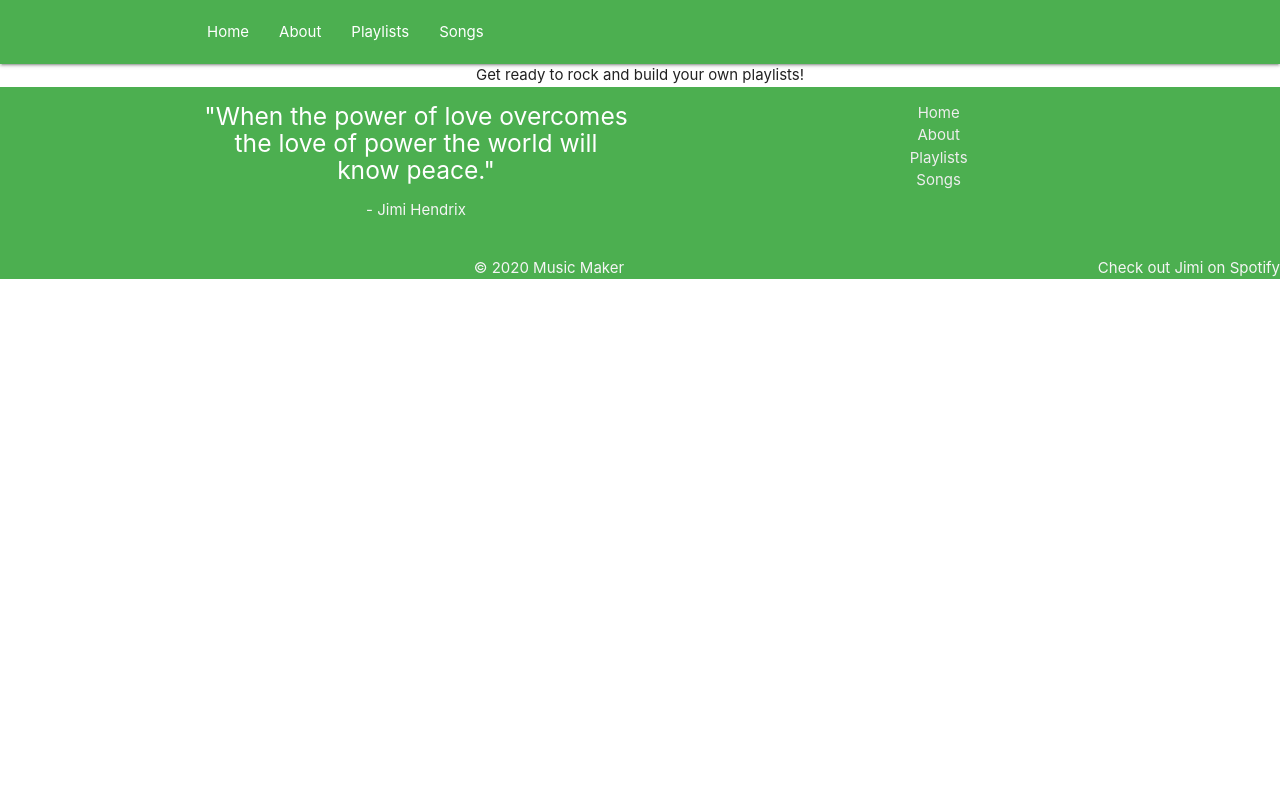
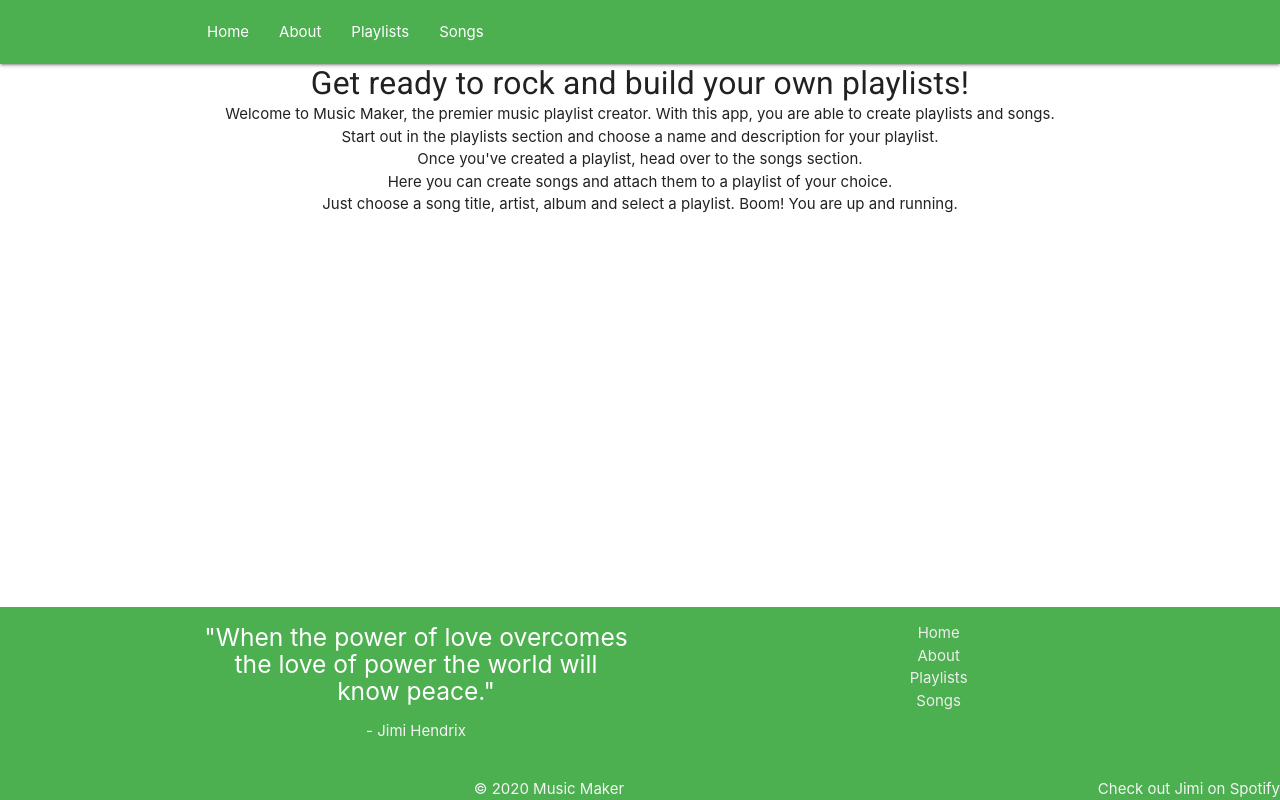
Before and after one commit to surfturk/music_maker, a React (Create React App) app in the folder music_maker_client/: page /about in a window 1280 px wide. Built offline with nearby package versions, Linux system fonts and the light colour scheme; no server answers.

Commit message:
added container element for about.js

```diff
--- a/music_maker_client/src/components/About.js
+++ b/music_maker_client/src/components/About.js
@@ -1,13 +1,23 @@
 import React from 'react'
 import { Typography } from '@material-ui/core';
+import Container from '@material-ui/core/Container';
 
 const About = () => {
     return (
-        <div>
-           <div className="container" align='center'>
-            <Typography variant="p">Get ready to rock and build your own playlists!</Typography>
-            </div>
-        </div>
+       <Container maxWidth="xl">
+
+
+            <Typography component="div" variant="h4" >Get ready to rock and build your own playlists! </Typography>
+            <Typography variant="p" >Welcome to Music Maker, the premier music playlist creator.
+             With this app, you are able to create playlists and songs. <br/>
+             Start out in the playlists section and choose a name and description for your playlist.<br/>
+              Once you've created a playlist, head over to the songs section. <br/>
+              Here you can create songs and attach them to a playlist of your choice.<br/> Just choose
+              a song title, artist, album and select a playlist. Boom! You are up and running.
+               </Typography>
+
+               </Container>
+
     )
 }
 
--- a/music_maker_client/src/components/Home.js
+++ b/music_maker_client/src/components/Home.js
@@ -17,7 +17,7 @@ const Home = () => {
             <ReactPlayer
             className="player"
             url='https://www.youtube.com/watch?v=cJunCsrhJjg'
-            // playing={true}
+             playing={true}
             width='100%'
             height='100%'
              />
--- a/music_maker_client/src/style/App.css
+++ b/music_maker_client/src/style/App.css
@@ -7,12 +7,21 @@
     position: absolute;
     top: 0;
     left: 0;
+
     width: 100%;
     height: 100%;
   }
 
   .page-footer {
-      background-color: 'green'
+      background-color: 'green';
+
+  }
+
+   footer {
+    position: absolute;
+    bottom: 0;
+    width: 100%;
+
   }
 
   body {
@@ -20,4 +29,5 @@
 }
 form {
     display: inline-block;
+
 }
```
